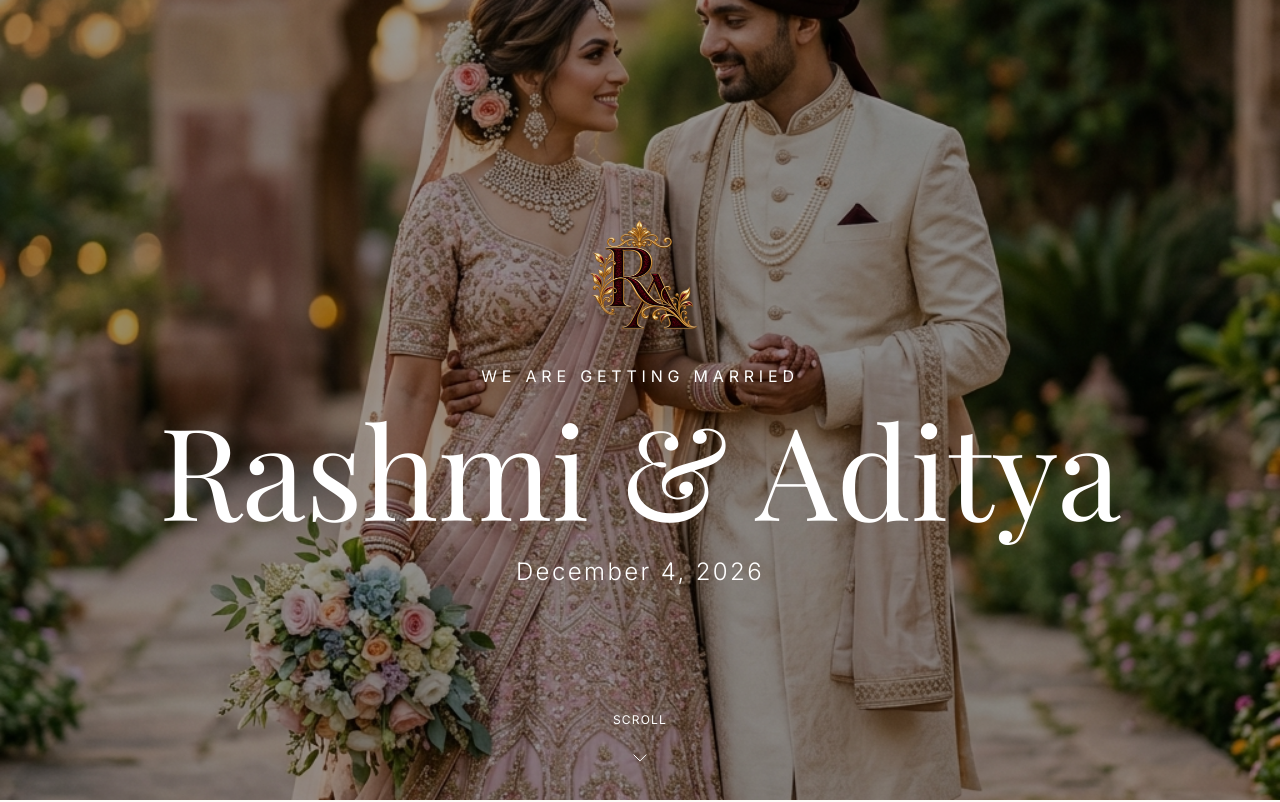
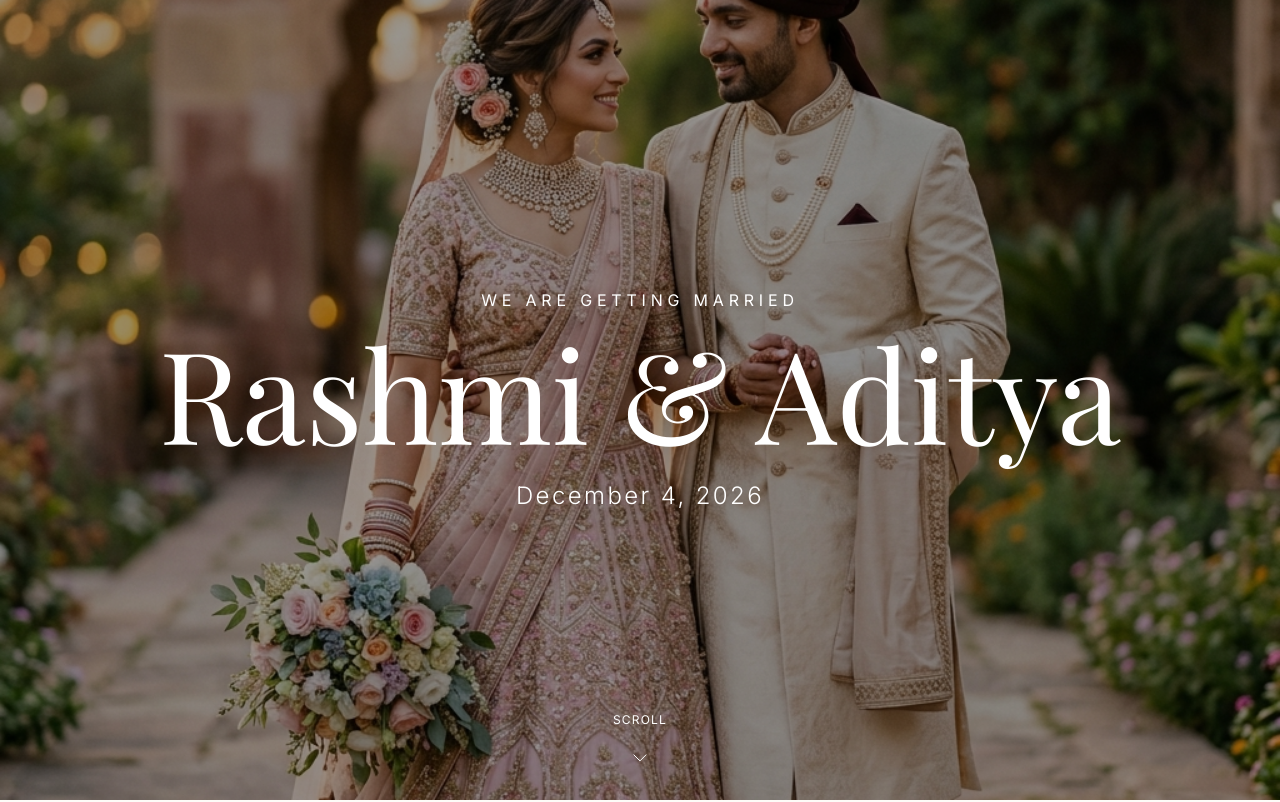
Before and after one commit to nikhilsharma1574/Rashmi-Aditya, a Next.js app: page / in a window 1280 px wide. Shown: the top 802 px of the page. Built offline with nearby package versions, Linux system fonts and the light colour scheme; a web font is replaced by a local one.

Commit message:
Keep only logo in footer and remove logo from hero

```diff
--- a/src/components/Footer.tsx
+++ b/src/components/Footer.tsx
@@ -4,30 +4,13 @@ import { motion } from "framer-motion";
 
 export default function Footer() {
   return (
-    <footer className="py-16 text-center bg-background border-t border-primary/10">
-      <div className="max-w-4xl mx-auto px-4">
-        <div className="flex justify-center mb-4">
-          <img
-            src="/logo.png"
-            alt="Rashmi & Aditya Monogram"
-            className="w-16 h-16 md:w-20 md:h-20 object-contain"
-          />
-        </div>
-        <motion.h2
-          initial={{ opacity: 0 }}
-          whileInView={{ opacity: 1 }}
-          viewport={{ once: true }}
-          transition={{ duration: 1 }}
-          className="font-serif text-3xl md:text-5xl text-primary mb-4"
-        >
-          Rashmi & Aditya
-        </motion.h2>
-        <p className="text-foreground/70 tracking-widest uppercase text-sm mb-8">
-          December 4, 2026
-        </p>
-        <p className="text-foreground/50 text-sm">
-          We can&apos;t wait to share our special day with you.
-        </p>
+    <footer className="py-10 text-center bg-background border-t border-primary/10">
+      <div className="max-w-4xl mx-auto px-4 flex justify-center">
+        <img
+          src="/logo.png"
+          alt="Rashmi & Aditya Monogram"
+          className="w-16 h-16 md:w-20 md:h-20 object-contain"
+        />
       </div>
     </footer>
   );
--- a/src/components/Hero.tsx
+++ b/src/components/Hero.tsx
@@ -33,20 +33,6 @@ export default function Hero() {
       <div
         className="relative z-10 text-center text-white flex flex-col items-center px-4"
       >
-        <motion.div
-          initial={{ opacity: 0, scale: 0.8 }}
-          animate={{ opacity: 1, scale: 1 }}
-          transition={{ duration: 1 }}
-          className="mb-6 relative w-24 h-24 md:w-32 md:h-32 drop-shadow-lg"
-        >
-          <Image
-            src="/logo.png"
-            alt="Rashmi & Aditya Monogram"
-            fill
-            className="object-contain"
-            priority
-          />
-        </motion.div>
 
         <motion.p
           initial={{ opacity: 0, y: 20 }}
```
